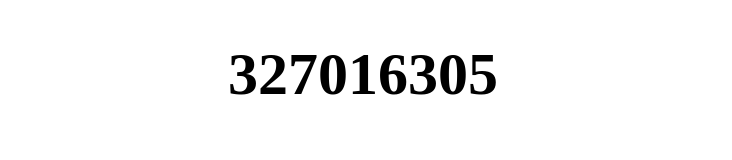
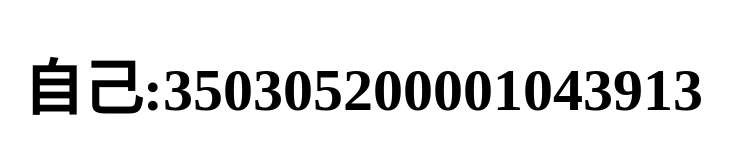
Before and after one commit to hxz8/hxz8.github.io, a plain HTML site: page sfz.html in a window 1280 px wide. Shown: the whole page, without its empty margins (277-1009 px from the left). Drawn offline with Linux system fonts and the light colour scheme.

Commit message:
Update sfz.html

```diff
--- a/sfz.html
+++ b/sfz.html
@@ -5,6 +5,6 @@
     <title>Title</title>
 </head>
 <body>
- <h1 align="center" style="font-size: 60px">327016305</h1>
+ <h1 align="center" style="font-size: 60px">自己:350305200001043913</h1>
 </body>
 </html>
```
